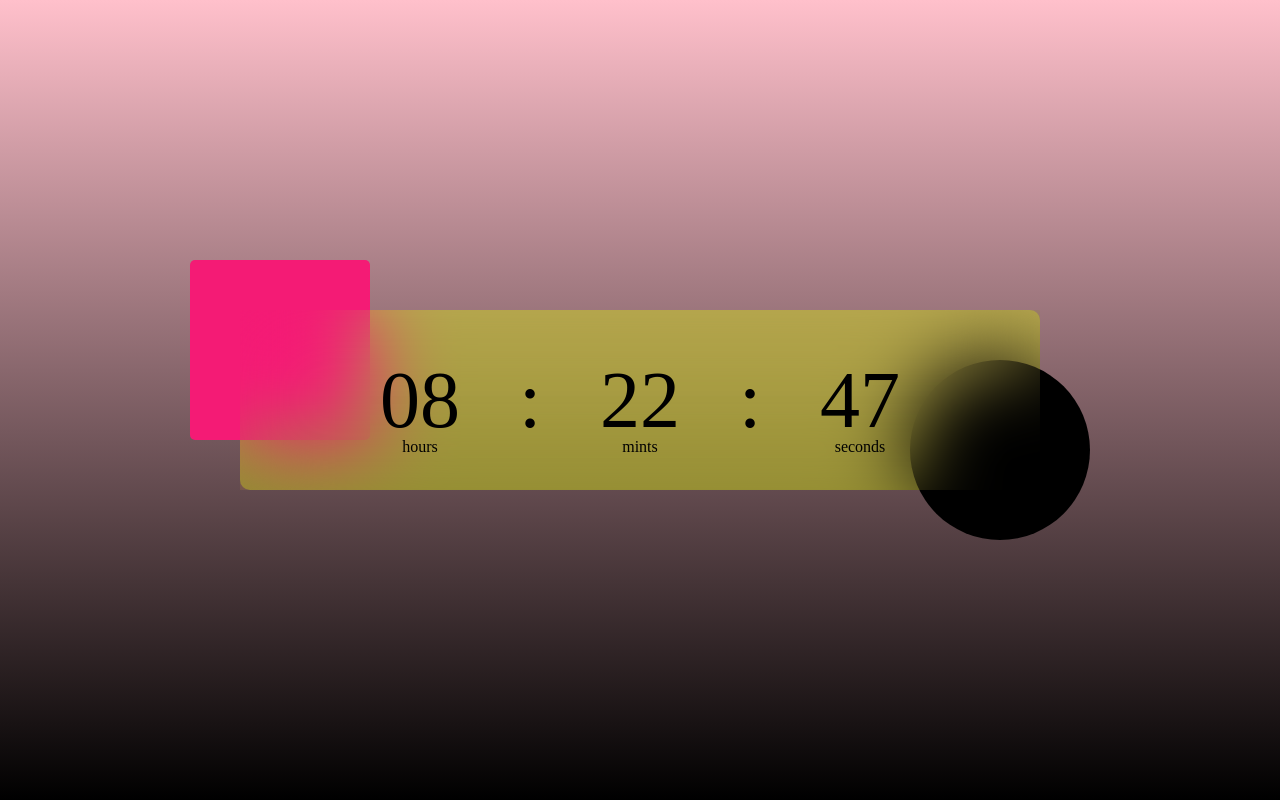
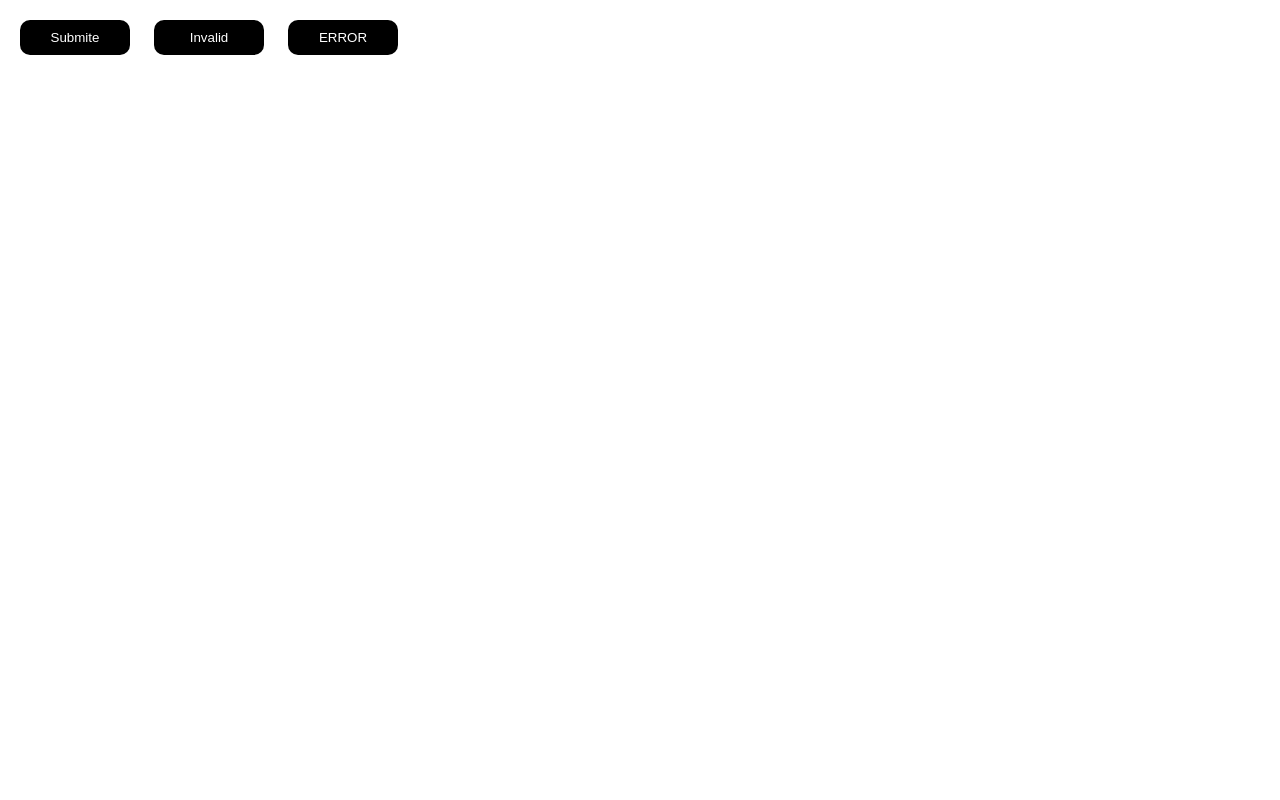
Before and after one commit to thamizh890/time, a plain HTML site: page index.html in a window 1280 px wide. Drawn offline with Linux system fonts and the light colour scheme.

Commit message:
Add files via upload

```diff
--- a/index.html
+++ b/index.html
@@ -3,22 +3,18 @@
 <head>
     <meta charset="UTF-8">
     <meta name="viewport" content="width=device-width, initial-scale=1.0">
-    <title>Digitel Clock</title>
+    <title>toast bar</title>
     <link rel="stylesheet" href="style.css">
+    <script src="https://kit.fontawesome.com/b615598eae.js" crossorigin="anonymous"></script>
 </head>
 <body>
-    <div class="hero">
-        <div class="container">
-            <div class="clock">
-                <span id="hrs">00</span>
-                <span>:</span>
-                <span id="min">00</span>
-                <span>:</span>
-                <span id="sec">00</span>
-            </div>
-        </div>
+    <div class="buttons">
+        <button type="button" onclick="show(successMsg)">Submite</button>
+        <button type="button" onclick="show(exiteMsg)">Invalid</button>
+        <button type="button" onclick="show(invalidMsg)">ERROR</button>
     </div>
+    <div id="tostbar"></div>
 
-    <script src="script.js"></script>
+    <script src="scirpt.js"></script>
 </body>
 </html>
--- /dev/null
+++ b/scirpt.js
@@ -0,0 +1,24 @@
+ let tostbar =document.getElementById("tostbar");
+ let successMsg='<i class="fa-solid fa-circle-check"></i>success'
+ let exiteMsg ='<i class="fa-solid fa-circle-xmark"></i> Error';
+ let invalidMsg='<i class="fa-sharp fa-solid fa-circle-exclamation"></i>Invalid'
+
+
+ function show(Msg){
+    let toast =document.createElement('div');
+    toast.classList.add('toast');
+    toast.innerHTML=Msg;
+    tostbar.appendChild(toast);
+
+    if(Msg.includes('Error') ) {
+        toast.classList.add('error');
+        }
+        if(Msg.includes ('Invalid')){
+        toast.classList.add('Invalid');
+        }
+         setTimeout(
+            ()=>{
+                toast.remove();
+            },5000);
+
+ }
--- a/style.css
+++ b/style.css
@@ -2,77 +2,83 @@
     margin: 0px;
     padding: 0px;
 }
-.hero{
-    position: relative;
-    background: linear-gradient(rgb(255, 192, 203),rgb(0, 0, 0));
-    width: 100%;
-    height: 100vh;
-    color:white;
+body{
+    background:white;
 }
-.container{
-    background-color: rgba(229, 255, 0, 0.365);
+.buttons{
+    margin:10px;
+}
+.buttons button{
+    border: 0px;
+    outline: 0px;
+    background: black;
+    color: white;
+    padding: 10px;
+    border-radius: 10px;
+    width: 110px;
+    height: auto;
+    margin: 10px;
+    cursor: pointer;
+}
+#tostbar{
     position: absolute;
-    top: 50%;
-    left: 50%;
-    border-radius: 10px;
-    width: 800px;
-    height: 180px;
-    transform: translate(-50%,-50%);
+    bottom: 30px;
+    right: 30px;
+    display: flex;
+    align-items: flex-end;
+    overflow: hidden;
+    padding: 20px;
+    flex-direction: column;
 }
-.clock{
-    justify-content: center;
+.toast{
+    width: 400px;
+    height: 70px;
+    box-shadow: 0 0 20px rgb(0, 0, 0,0.3);
+    background: #fff;
+    font-weight: 500;
+    margin: 15px 0 ;
     align-items: center;
     display: flex;
+    position: relative;
+    transform:translateY(100%);
+    animation: anima 0.5s linear forwards;
+}
+
+@keyframes anima{
+    100%{
+        transform: translateX(0%);
+    }
+}
+.toast i{
+    margin: 0 20px;
+    color: green;
+    font-size: 25px;
+
+}
+.toast.error i{
+    color: red;
+}
+.toast.Invalid i{
+    color:orange;
+}
+.toast::after{
+    content: '';
+    position: absolute;
+    left: 0;
+    bottom: 0;
     width: 100%;
-    height: 100%;
-    backdrop-filter: blur(40px);
+    height: 5px;
+    background: green;
+    animation: anim 5s linear forwards;
 }
-.container::before{
-        content: '';
-        width: 180px;
-        height: 180px;
-        background: #f41b75;
-        border-radius: 5px;
-        position: absolute;
-        left: -50px;
-        top: -50px;
-        z-index: -1;
+@keyframes anim{
+    100%{
+        width: 10px;
+    }
 }
-.container::after{
-    content: '';
-    width: 180px;
-    height: 180px;
-    background:rgb(0, 0, 0);
-    border-radius: 50%;
-    position: absolute;
-    right: -50px;
-    bottom: -50px;
-    z-index: -1;
+.toast.error::after{
+    background: red;
 }
-.clock span{
-    width: 110px;
-    font-size: 80px;
-    position:relative;
-    text-align: center;
-    display: inline-block;
-    color: black;
+.toast.Invalid::after{
+    background:orange;
 }
-.clock span::after{
-    content: "";
-    font-size: 16px;
-    color: white;
-    position: absolute;
-    bottom: -10px;
-    left: 50%;
-    transform:translateX(-50%);
-    color: black;
-}
-#hrs::after{
-    content: "hours";
-}
-#min::after{
-    content: "mints";
-}
-#sec::after{
-    content: "seconds";
-}
```
